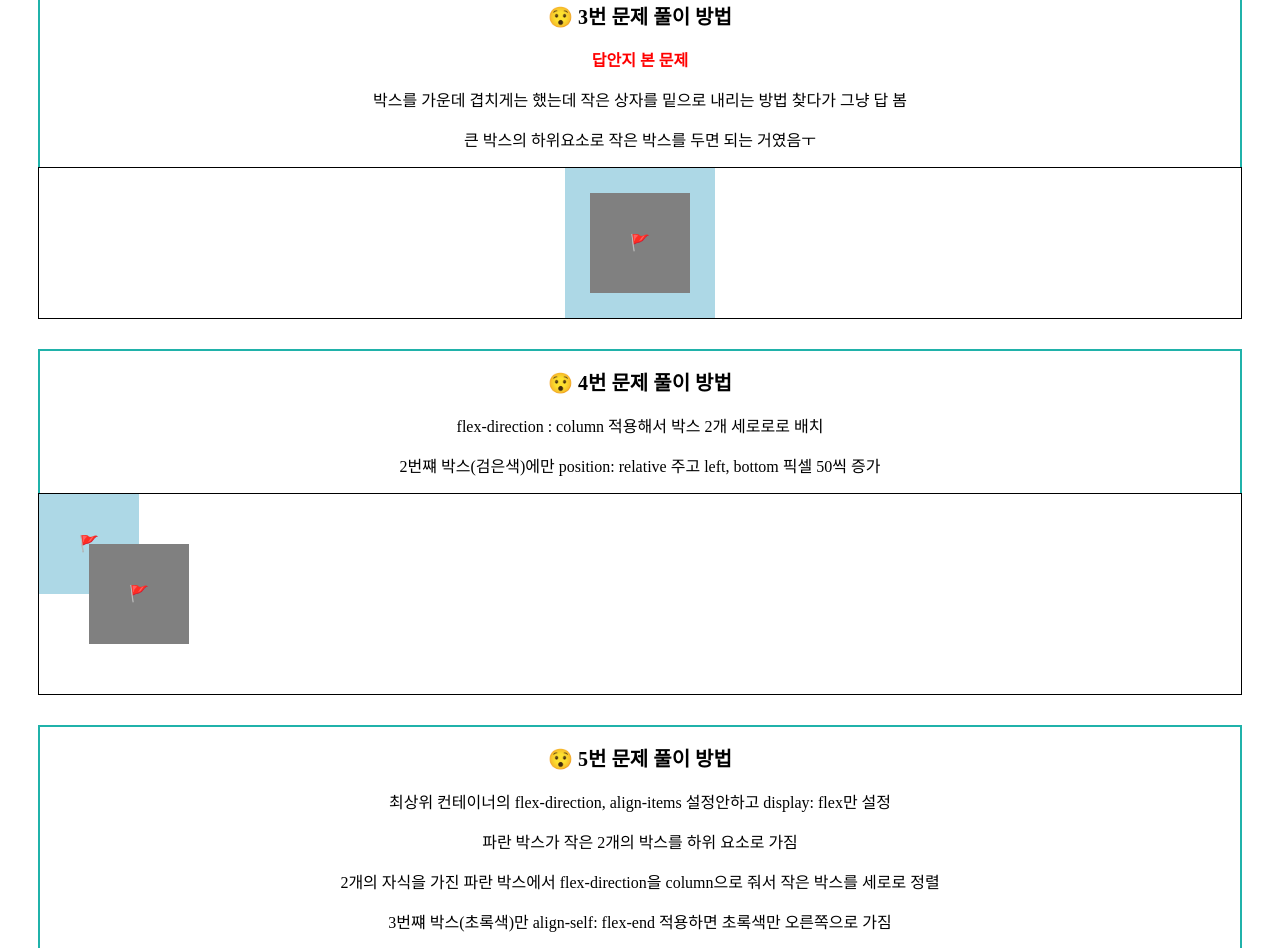
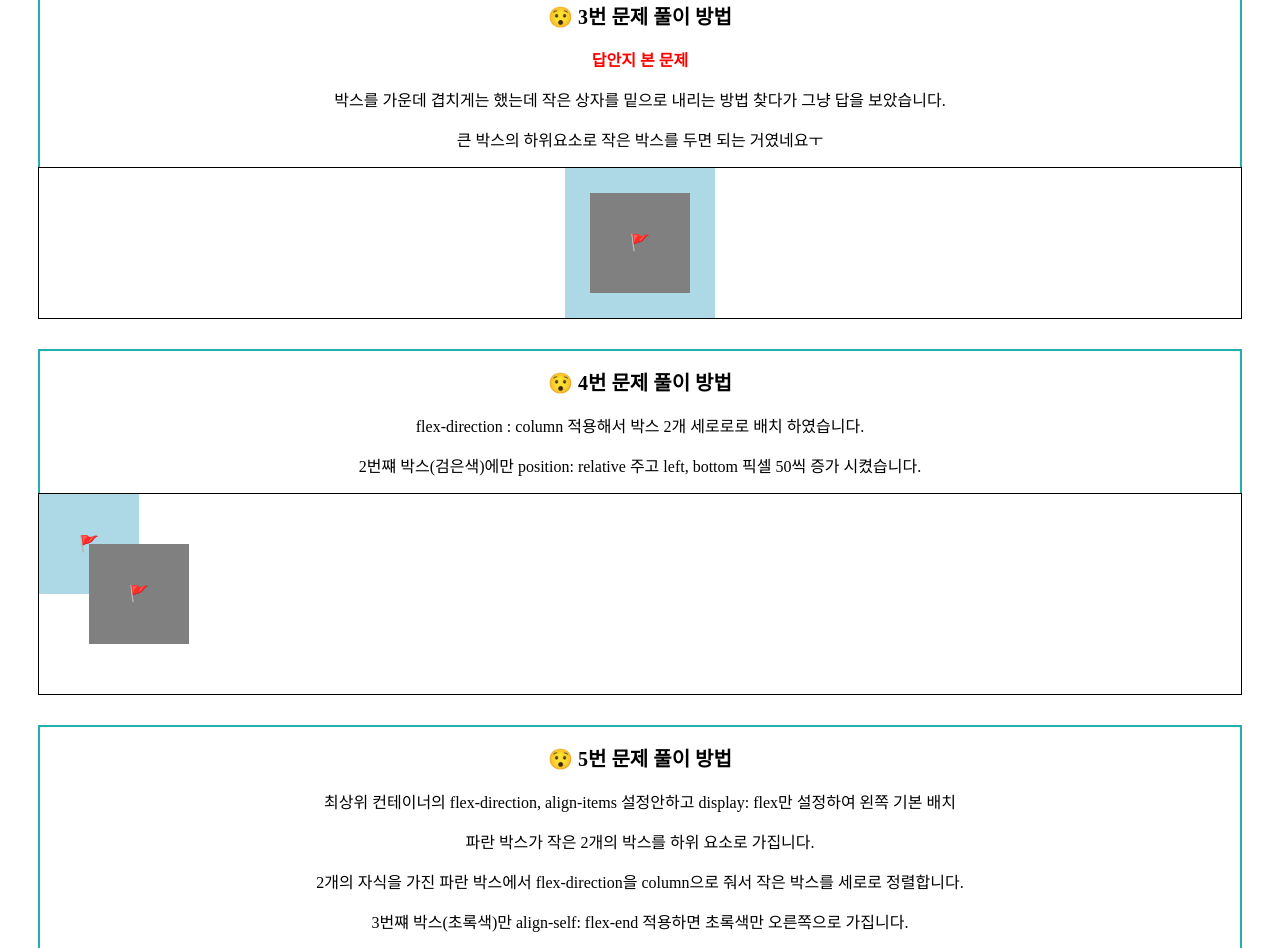
Before and after one commit to spacedustz/Markup-CSS, a React (Vite) app in the folder React/: page /Day-05-Assignment in a window 1280 px wide. Shown: the part 840-1788 px from the top of the page. Built offline with nearby package versions, Linux system fonts and the light colour scheme.

Commit message:
Update Flex Box Description

```diff
--- a/React/src/components/Report/Day5.tsx
+++ b/React/src/components/Report/Day5.tsx
@@ -220,7 +220,7 @@ const Day5: React.FC = () => {
 
             <DescriptionContainer>
                 <Title>😯 2번 문제 풀이 방법</Title>
-                <Paragraph>flex-direction을 column으로 줘서 일단 세로로 정렬하고, 밑에 2개의 align 위치만 중간, 맨끝으로 변경</Paragraph>
+                <Paragraph>flex-direction을 column으로 줘서 일단 세로로 정렬하고, 밑에 2개의 align 위치만 중간, 맨끝으로 변경 하였습니다.</Paragraph>
             </DescriptionContainer>
 
             <SecondFlexboxContainer>
@@ -240,8 +240,8 @@ const Day5: React.FC = () => {
             <DescriptionContainer>
                 <Title>😯 3번 문제 풀이 방법</Title>
                 <Paragraph><Wrong>답안지 본 문제</Wrong></Paragraph>
-                <Paragraph>박스를 가운데 겹치게는 했는데 작은 상자를 밑으로 내리는 방법 찾다가 그냥 답 봄</Paragraph>
-                <Paragraph>큰 박스의 하위요소로 작은 박스를 두면 되는 거였음ㅜ</Paragraph>
+                <Paragraph>박스를 가운데 겹치게는 했는데 작은 상자를 밑으로 내리는 방법 찾다가 그냥 답을 보았습니다.</Paragraph>
+                <Paragraph>큰 박스의 하위요소로 작은 박스를 두면 되는 거였네요ㅜ</Paragraph>
             </DescriptionContainer>
 
             <ThirdFlexboxContainer>
@@ -256,8 +256,8 @@ const Day5: React.FC = () => {
 
             <DescriptionContainer>
                 <Title>😯 4번 문제 풀이 방법</Title>
-                <Paragraph>flex-direction : column 적용해서 박스 2개 세로로로 배치</Paragraph>
-                <Paragraph>2번쨰 박스(검은색)에만 position: relative 주고 left, bottom 픽셀 50씩 증가</Paragraph>
+                <Paragraph>flex-direction : column 적용해서 박스 2개 세로로로 배치 하였습니다.</Paragraph>
+                <Paragraph>2번쨰 박스(검은색)에만 position: relative 주고 left, bottom 픽셀 50씩 증가 시켰습니다.</Paragraph>
             </DescriptionContainer>
 
             <FourthFlexboxContainer>
@@ -272,10 +272,10 @@ const Day5: React.FC = () => {
 
             <DescriptionContainer>
                 <Title>😯 5번 문제 풀이 방법</Title>
-                <Paragraph>최상위 컨테이너의 flex-direction, align-items 설정안하고 display: flex만 설정</Paragraph>
-                <Paragraph>파란 박스가 작은 2개의 박스를 하위 요소로 가짐</Paragraph>
-                <Paragraph>2개의 자식을 가진 파란 박스에서 flex-direction을 column으로 줘서 작은 박스를 세로로 정렬</Paragraph>
-                <Paragraph>3번쨰 박스(초록색)만 align-self: flex-end 적용하면 초록색만 오른쪽으로 가짐</Paragraph>
+                <Paragraph>최상위 컨테이너의 flex-direction, align-items 설정안하고 display: flex만 설정하여 왼쪽 기본 배치</Paragraph>
+                <Paragraph>파란 박스가 작은 2개의 박스를 하위 요소로 가집니다.</Paragraph>
+                <Paragraph>2개의 자식을 가진 파란 박스에서 flex-direction을 column으로 줘서 작은 박스를 세로로 정렬합니다.</Paragraph>
+                <Paragraph>3번쨰 박스(초록색)만 align-self: flex-end 적용하면 초록색만 오른쪽으로 가집니다.</Paragraph>
             </DescriptionContainer>
 
             <FifthFlexboxContainer>
```
